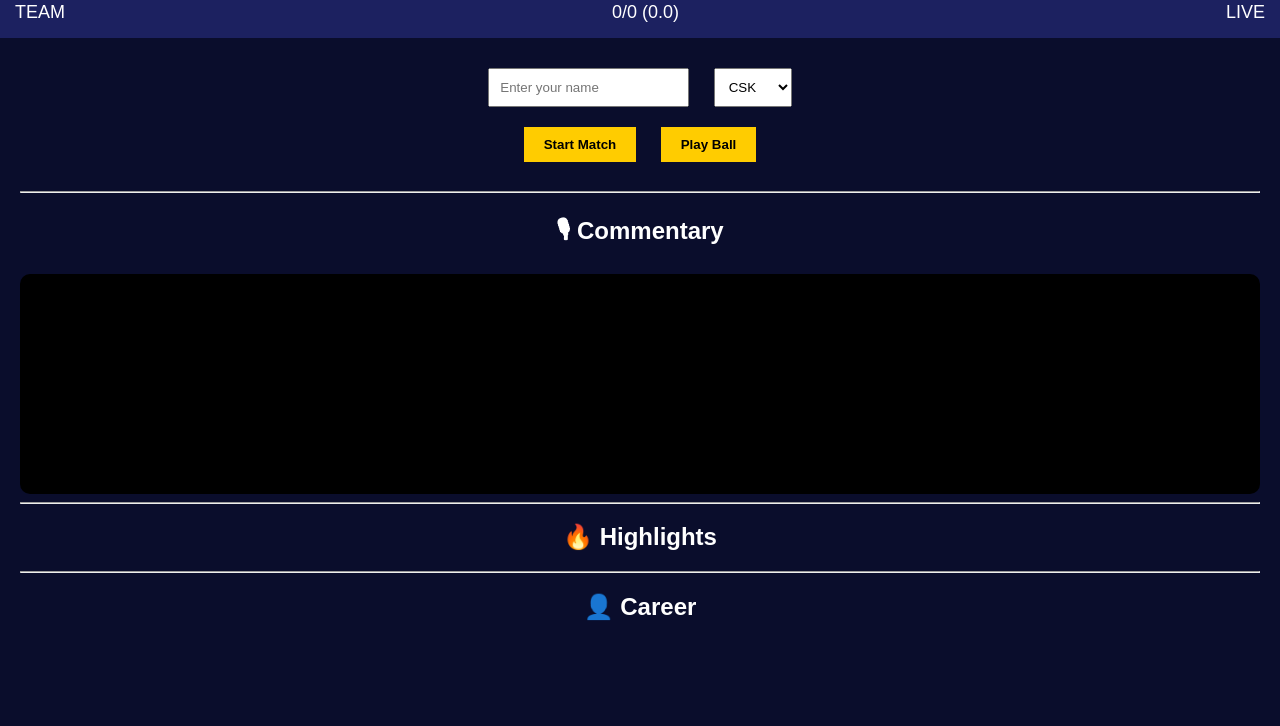
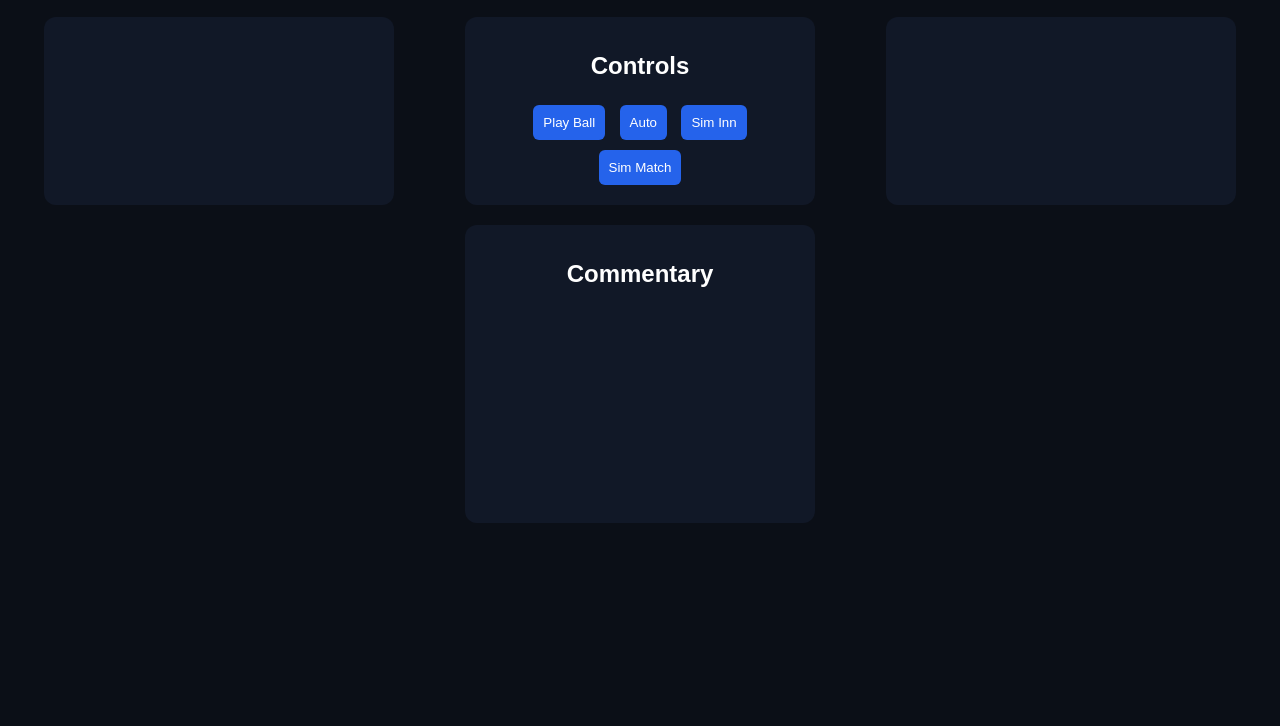
Before and after one commit to charansurya374/cricket-ipl-sim, a website: page index.html in a window 1280 px wide. Shown: the part 74-800 px from the top of the page. Drawn offline with nearby package versions, Linux system fonts and the light colour scheme; no server answers.

Commit message:
Update index.html

```diff
--- a/index.html
+++ b/index.html
@@ -4,188 +4,67 @@
 <title>IPL Simulator</title>
 
 <style>
-body {
-  margin:0;
-  font-family: Arial;
-  background:#0a0d2c;
-  color:white;
+body { background:#0b0f17; color:white; font-family:Arial; text-align:center; }
+
+.container {
+  display:flex;
+  justify-content:space-around;
+  flex-wrap:wrap;
 }
 
-/* HEADER */
-.header {
-  background:#11164d;
+.card {
+  background:#111827;
   padding:15px;
-  font-size:26px;
-  text-align:center;
-  font-weight:bold;
-}
-
-/* SCOREBOARD (TV STYLE) */
-.scoreboard {
-  display:flex;
-  justify-content:space-between;
-  background:#1c2160;
-  padding:15px;
-  font-size:18px;
-}
-
-.left { text-align:left; }
-.right { text-align:right; }
-
-/* MAIN */
-.container {
-  padding:20px;
-  text-align:center;
+  margin:10px;
+  border-radius:12px;
+  width:320px;
 }
 
 button {
-  padding:10px 20px;
-  margin:10px;
-  background:#ffcc00;
+  padding:10px;
+  margin:5px;
+  background:#2563eb;
+  color:white;
   border:none;
-  font-weight:bold;
+  border-radius:6px;
   cursor:pointer;
 }
 
-input, select {
-  padding:10px;
-  margin:10px;
-}
-
-/* COMMENTARY */
-.commentary {
-  background:black;
+#commentary {
   height:200px;
   overflow-y:auto;
-  padding:10px;
   text-align:left;
-  border-radius:10px;
-}
-
-/* HIGHLIGHTS */
-.highlight {
-  background:#222;
-  padding:10px;
-  margin:5px;
-  border-left:5px solid gold;
 }
 </style>
+
 </head>
 
 <body>
 
-<div class="header">🏏 IPL BROADCAST SIMULATOR</div>
-
-<div class="scoreboard">
-  <div class="left" id="teamName">TEAM</div>
-  <div id="score">0/0 (0.0)</div>
-  <div class="right">LIVE</div>
-</div>
+<h1>🏏 IPL Simulator</h1>
 
 <div class="container">
 
-<input id="name" placeholder="Enter your name">
+<div class="card" id="match"></div>
 
-<select id="team">
-<option>CSK</option>
-<option>MI</option>
-<option>RCB</option>
-<option>KKR</option>
-<option>SRH</option>
-<option>RR</option>
-<option>DC</option>
-<option>GT</option>
-<option>PBKS</option>
-<option>LSG</option>
-</select>
+<div class="card">
+<h2>Controls</h2>
+<button onclick="playBall()">Play Ball</button>
+<button onclick="autoPlay()">Auto</button>
+<button onclick="simulateInnings()">Sim Inn</button>
+<button onclick="simulateMatch()">Sim Match</button>
+</div>
 
-<br>
-<button onclick="start()">Start Match</button>
-<button onclick="ball()">Play Ball</button>
+<div class="card" id="table"></div>
 
-<h3 id="result"></h3>
-
-<hr>
-
-<h2>🎙 Commentary</h2>
-<div class="commentary" id="comm"></div>
-
-<hr>
-
-<h2>🔥 Highlights</h2>
-<div id="highlights"></div>
-
-<hr>
-
-<h2>👤 Career</h2>
-<p id="runs"></p>
-<p id="wkts"></p>
-<p id="rating"></p>
+<div class="card">
+<h2>Commentary</h2>
+<div id="commentary"></div>
+</div>
 
 </div>
 
-<!-- SOUND -->
-<audio id="sixSound" src="https://www.soundjay.com/button/beep-07.wav"></audio>
-<audio id="wicketSound" src="https://www.soundjay.com/button/beep-10.wav"></audio>
-
-<script src="/socket.io/socket.io.js"></script>
-<script>
-
-const socket = io();
-
-function start(){
-  let name = document.getElementById("name").value;
-  let team = document.getElementById("team").value;
-
-  document.getElementById("teamName").innerText = team;
-
-  socket.emit("start",{name,team});
-}
-
-function ball(){
-  socket.emit("ball");
-}
-
-// SCORE
-socket.on("update",(g)=>{
-  document.getElementById("score").innerText =
-    g.score+"/"+g.wickets+" ("+Math.floor(g.balls/6)+"."+g.balls%6+")";
-});
-
-// CAREER
-socket.on("career",(p)=>{
-  document.getElementById("runs").innerText="Runs: "+p.runs;
-  document.getElementById("wkts").innerText="Wickets: "+p.wickets;
-  document.getElementById("rating").innerText="Rating: "+p.rating;
-});
-
-// COMMENTARY
-socket.on("commentary",(text)=>{
-  let box=document.getElementById("comm");
-  box.innerHTML = text + "<br>" + box.innerHTML;
-});
-
-// HIGHLIGHTS
-socket.on("highlight",(text)=>{
-  let h=document.getElementById("highlights");
-  h.innerHTML = `<div class="highlight">${text}</div>` + h.innerHTML;
-});
-
-// SOUND
-socket.on("six",()=>{
-  document.getElementById("sixSound").play();
-});
-
-socket.on("wicket",()=>{
-  document.getElementById("wicketSound").play();
-});
-
-// RESULT
-socket.on("matchOver",(r)=>{
-  document.getElementById("result").innerText=r;
-});
-
-</script>
+<script src="script.js"></script>
 
 </body>
 </html>
```
